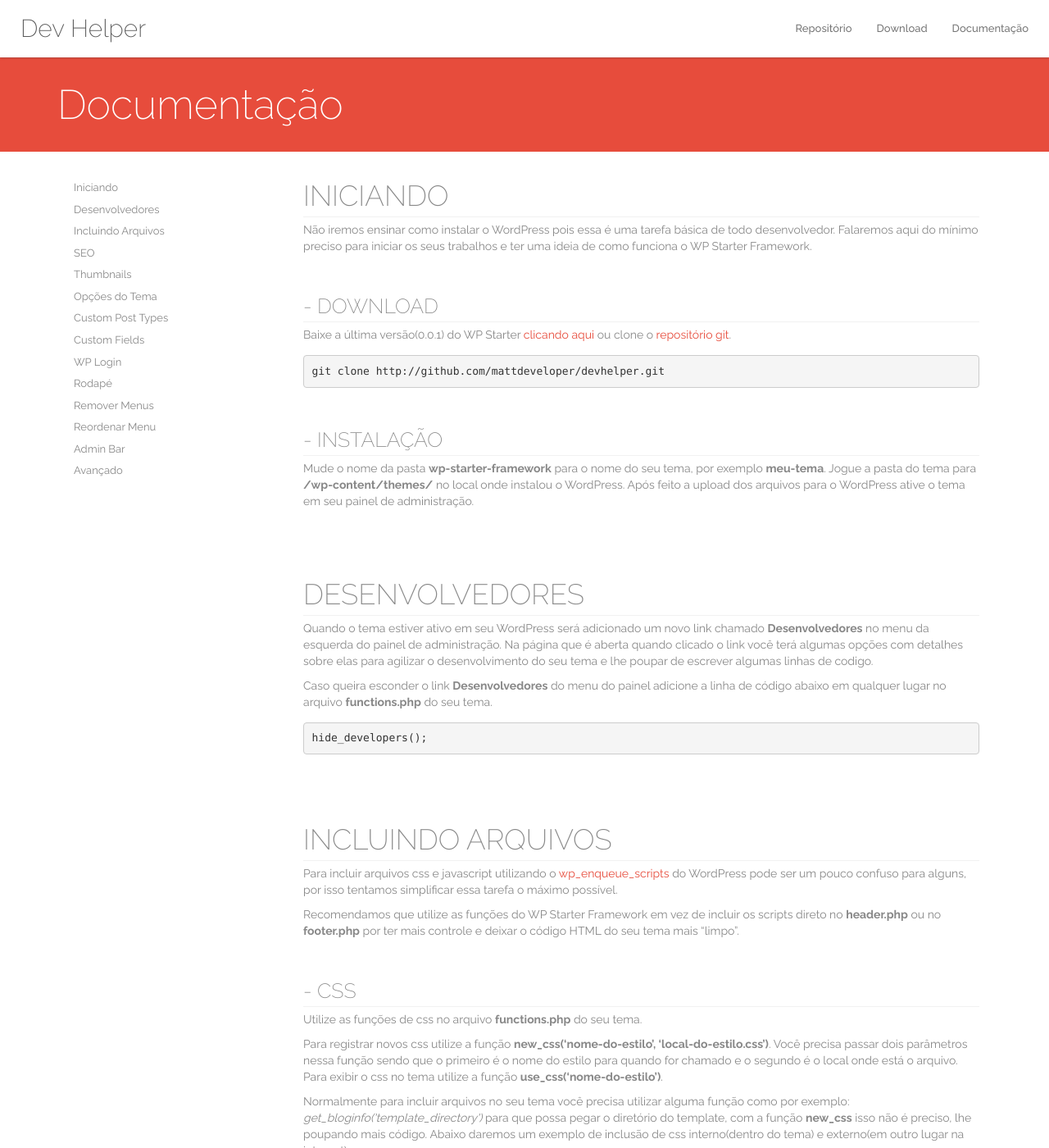
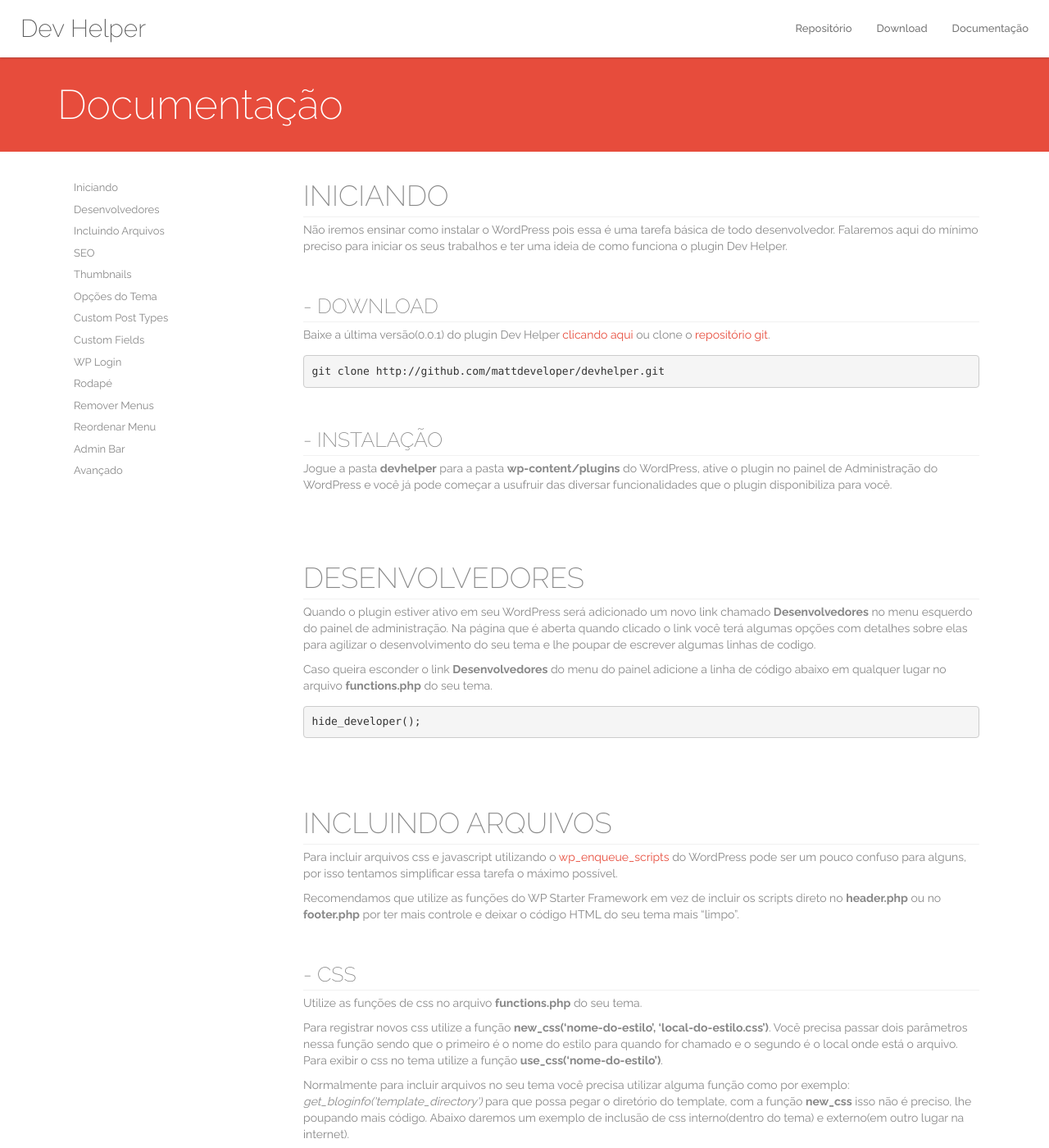
Before and after one commit to mayronceccon/devhelper, a Jekyll site: the page built from doc/index.html, in a window 1280 px wide and 1400 px high. Shown: the whole window at 82% size. Built offline with Jekyll 4.4.1, drawn with Linux system fonts in a browser that asks for light colours; nearby versions of some CDN libraries; library files that are not in the unit come from our copies.

Commit message:
Improve doc

```diff
--- a/_layouts/doc.html
+++ b/_layouts/doc.html
@@ -74,28 +74,28 @@
     <!-- GETTING STARTED -->
     <section id="getting-started" class="first">
       <h2 class="section-title">Iniciando</h2>
-      <p>Não iremos ensinar como instalar o WordPress pois essa é uma tarefa básica de todo desenvolvedor. Falaremos aqui do mínimo preciso para iniciar os seus trabalhos e ter uma ideia de como funciona o WP Starter Framework.</p>
+      <p>Não iremos ensinar como instalar o WordPress pois essa é uma tarefa básica de todo desenvolvedor. Falaremos aqui do mínimo preciso para iniciar os seus trabalhos e ter uma ideia de como funciona o plugin {{ site.title }}.</p>
     </section><!-- end .getting-started -->
 
       <!-- GETTING STARTED -> Download -->
       <section id="download">
         <h3 class="section-title"> - Download</h4>
-        <p>Baixe a última versão({{ site.version }}) do WP Starter <a href="{{ site.download }}" target="_blank">clicando aqui</a> ou clone o <a href="{{ site.repo }}" target="_blank">repositório git</a>.</p>
+        <p>Baixe a última versão({{ site.version }}) do plugin {{ site.title }} <a href="{{ site.download }}" target="_blank">clicando aqui</a> ou clone o <a href="{{ site.repo }}" target="_blank">repositório git</a>.</p>
         <pre>git clone {{ site.repo }}.git</pre>
       </section><!-- end #download -->
 
       <!-- GETTING STARTED -> Install -->
       <section id="install">
         <h3 class="section-title"> - Instalação</h4>
-        <p>Mude o nome da pasta <b>wp-starter-framework</b> para o nome do seu tema, por exemplo <b>meu-tema</b>. Jogue a pasta do tema para <b>/wp-content/themes/</b> no local onde instalou o WordPress. Após feito a upload dos arquivos para o WordPress ative o tema em seu painel de administração.</p>
+        <p>Jogue a pasta <b>devhelper</b> para a pasta <b>wp-content/plugins</b> do WordPress, ative o plugin no painel de Administração do WordPress e você já pode começar a usufruir das diversar funcionalidades que o plugin disponibiliza para você.</p>
       </section><!-- end #install -->
 
     <!-- DEVELOPERS -->
     <section id="developers">
       <h2 class="section-title">Desenvolvedores</h2>
-      <p>Quando o tema estiver ativo em seu WordPress será adicionado um novo link chamado <strong>Desenvolvedores</strong> no menu da esquerda do painel de administração. Na página que é aberta quando clicado o link você terá algumas opções com detalhes sobre elas para agilizar o desenvolvimento do seu tema e lhe poupar de escrever algumas linhas de codigo.</p>
+      <p>Quando o plugin estiver ativo em seu WordPress será adicionado um novo link chamado <strong>Desenvolvedores</strong> no menu esquerdo do painel de administração. Na página que é aberta quando clicado o link você terá algumas opções com detalhes sobre elas para agilizar o desenvolvimento do seu tema e lhe poupar de escrever algumas linhas de codigo.</p>
       <p>Caso queira esconder o link <b>Desenvolvedores</b> do menu do painel adicione a linha de código abaixo em qualquer lugar no arquivo <b>functions.php</b> do seu tema.</p>
-      <pre>hide_developers();</pre>
+      <pre>hide_developer();</pre>
     </section><!-- end #developers -->
 
     <!-- ENQUEUE SCRIPTS -->
```
Also changed, not shown: 1 other file.
